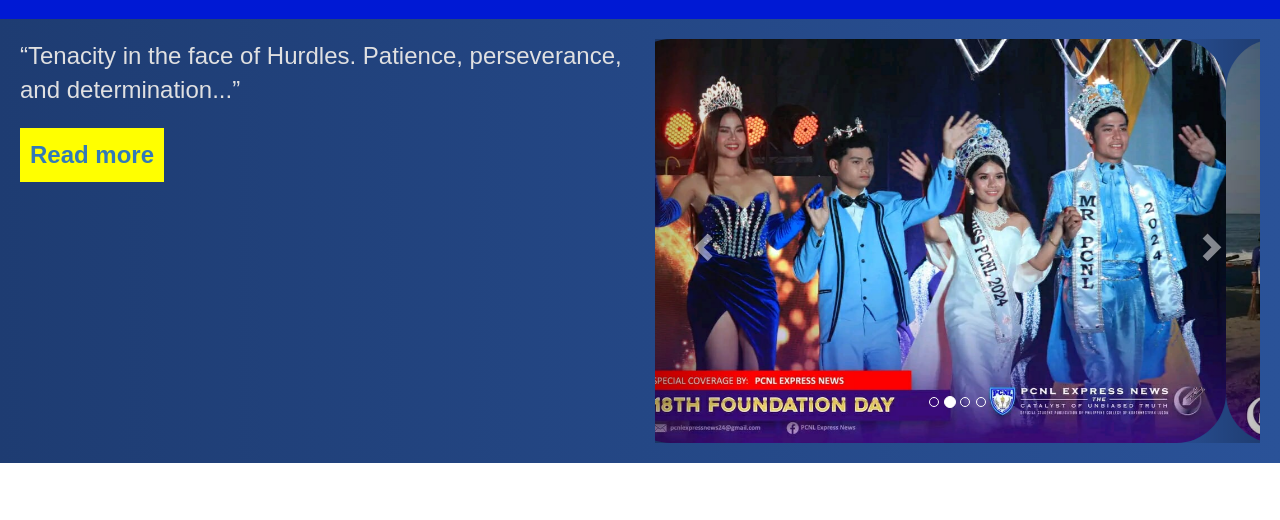
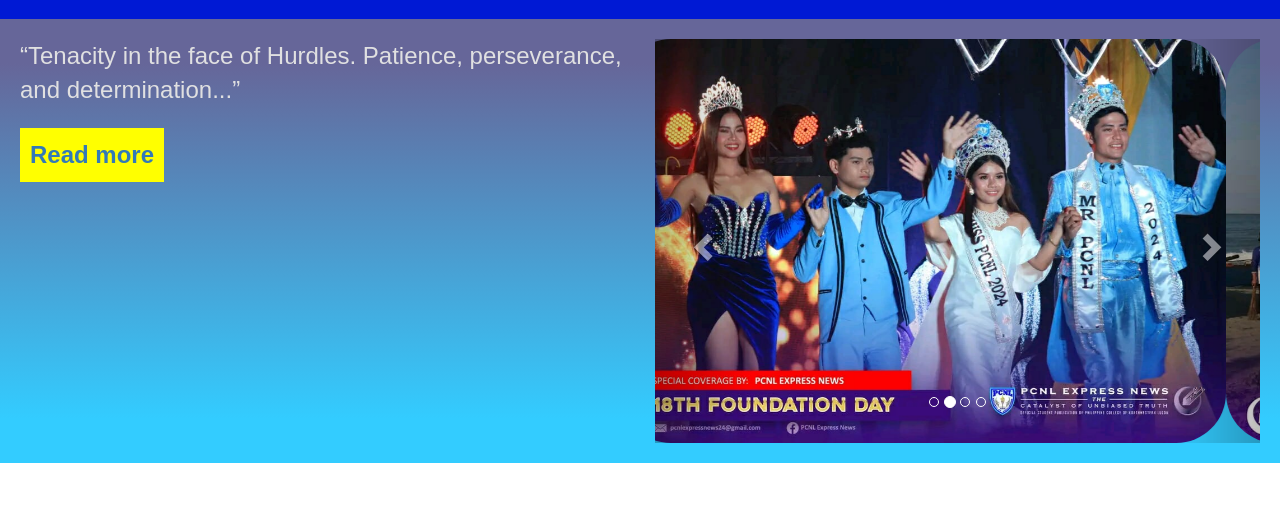
Before and after one commit to rodacases325/PaguelREPOSITORY, a plain HTML site: page index.html in a window 1280 px wide. Shown: the part 105-625 px from the top of the page. Drawn offline with nearby package versions, Linux system fonts and the light colour scheme.

Commit message:
Update sstyle.css

```diff
--- a/sstyle.css
+++ b/sstyle.css
@@ -32,7 +32,7 @@ nav a {
 .hero {
     display: flex;
     padding: 20px;
-    background: linear-gradient(to right, #1e3c72,#2a5298)
+    background: linear-gradient(to top, #33ccff 10%, #666699 90%);
 }
 .hero-text {
     flex: 1;
```
